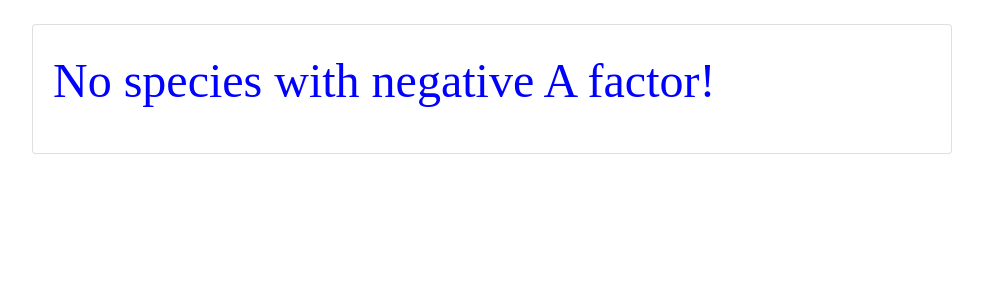
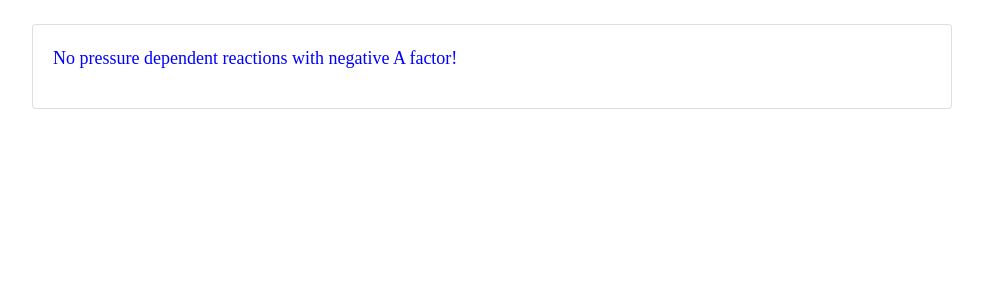
Before and after one commit to comocheng/ChemCheck, a Django app: template ChemCheck/upload/templates/pdep_negative_A.html in a window 1280 px wide. Shown: the part 56-356 px from the top of the page, without its empty margins (148-1131 px from the left). Run offline with Django 3.2, Linux system fonts and the light colour scheme; the template is opened without the code that fills it, so the values that code supplies are empty; some libraries are stand-ins or nearby versions.

Commit message:
changed the font size in pdep check page

```diff
--- a/ChemCheck/upload/templates/pdep_negative_A.html
+++ b/ChemCheck/upload/templates/pdep_negative_A.html
@@ -2,14 +2,14 @@
 
 {% block content %}
 {% for reaction in negative_A_reactions %}
-    <p><font size="4" color="blue" style="font-family: 'Times New Roman', Times, serif;">We have found reactions with negative A factor!</font></p>
+    <p><font size="4" color="blue" style="font-family: 'Times New Roman', Times, serif;">We have found pressure dependent reactions with negative A factor!</font></p>
     <ul>
         <li>
             {{ reaction }}
         </li>
     </ul>
 {% empty %}
-    <p><font size="8" color="blue" style="font-family: 'Times New Roman', Times, serif;"> No species with negative A factor!</font></p>
+    <p><font size="4" color="blue" style="font-family: 'Times New Roman', Times, serif;"> No pressure dependent reactions with negative A factor!</font></p>
 {% endfor %}
 
 
```
